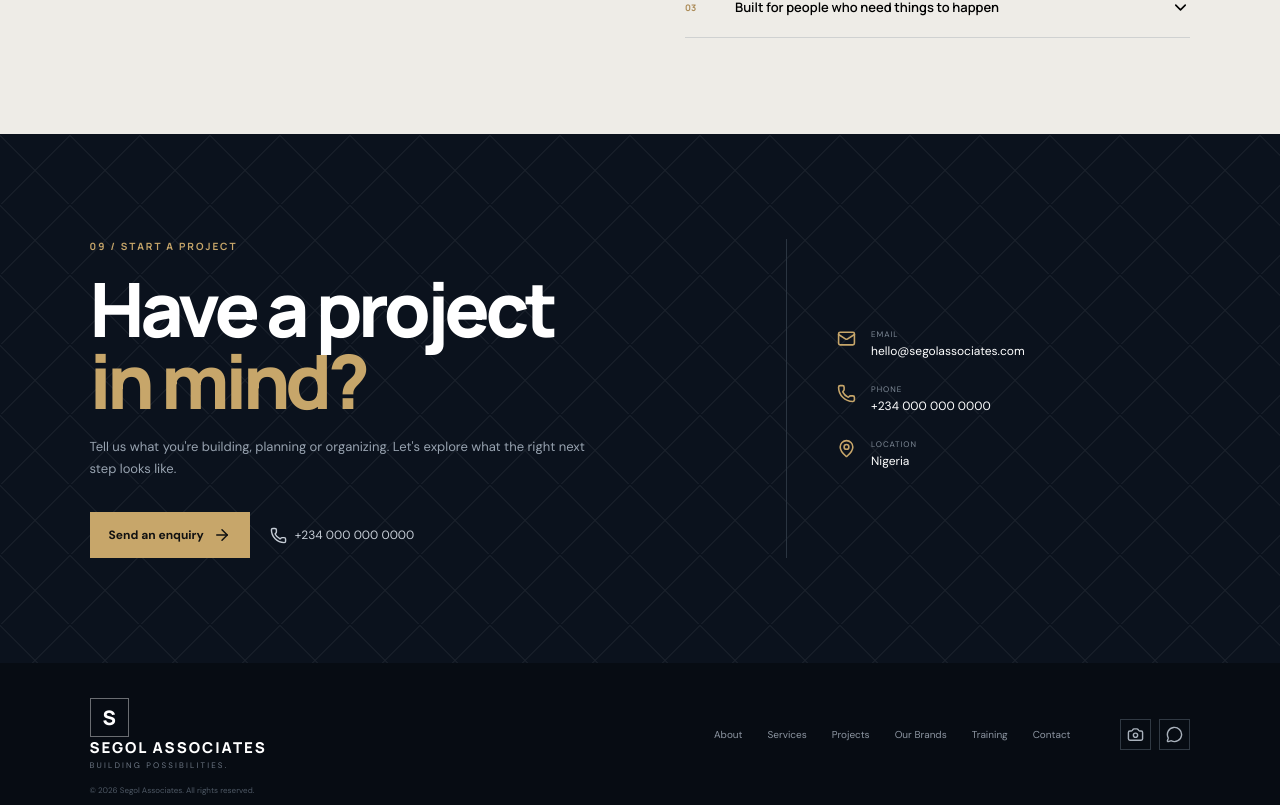
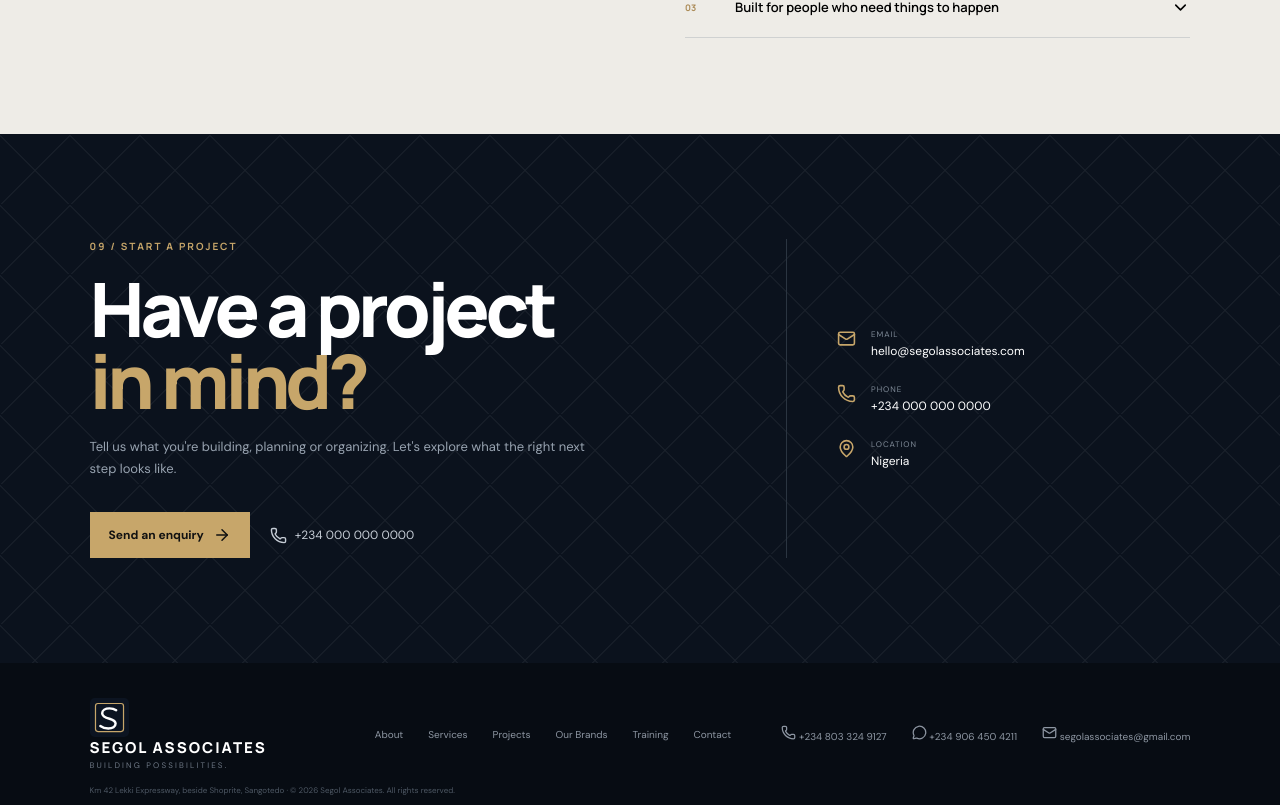
Before and after one commit to Talemu333/segol-associates-website, a React (Vite) app: page / in a window 1280 px wide. Shown: the part 9305-10110 px from the top of the page. Built offline with nearby package versions, Linux system fonts and the light colour scheme.

Commit message:
Update footer branding and corporate contact details

```diff
--- a/src/components/layout/SiteFooter.jsx
+++ b/src/components/layout/SiteFooter.jsx
@@ -1,15 +1,24 @@
-import { Camera, MessageCircle } from 'lucide-react'
+import { Mail, MessageCircle, Phone } from 'lucide-react'
 import { Link } from 'react-router'
 
 export default function SiteFooter() {
   return (
     <footer className="footer">
-      <div className="footer-brand"><Link className="footer-brand-link" to="/"><span className="brand-mark">S</span><span><strong>SEGOL ASSOCIATES</strong><small>BUILDING POSSIBILITIES.</small></span></Link></div>
+      <div className="footer-brand">
+        <Link className="footer-brand-link" to="/">
+          <img src="/segol-mark.svg" alt="Segol Associates" className="brand-logo" style={{ width: 39, height: 39, objectFit: 'contain' }} />
+          <span><strong>SEGOL ASSOCIATES</strong><small>BUILDING POSSIBILITIES.</small></span>
+        </Link>
+      </div>
       <div className="footer-links">
         <Link to="/about">About</Link><Link to="/services">Services</Link><Link to="/projects">Projects</Link><Link to="/brands">Our Brands</Link><Link to="/training">Training</Link><Link to="/contact">Contact</Link>
       </div>
-      <div className="footer-social"><a href="#contact" aria-label="Instagram"><Camera size={17} /></a><a href="#contact" aria-label="WhatsApp"><MessageCircle size={17} /></a></div>
-      <small className="copyright">© 2026 Segol Associates. All rights reserved.</small>
+      <div className="footer-links">
+        <a href="tel:+2348033249127"><Phone size={15} /> +234 803 324 9127</a>
+        <a href="https://wa.me/2349064504211" target="_blank" rel="noreferrer"><MessageCircle size={15} /> +234 906 450 4211</a>
+        <a href="mailto:segolassociates@gmail.com"><Mail size={15} /> segolassociates@gmail.com</a>
+      </div>
+      <small className="copyright">Km 42 Lekki Expressway, beside Shoprite, Sangotedo · © 2026 Segol Associates. All rights reserved.</small>
     </footer>
   )
 }
```
